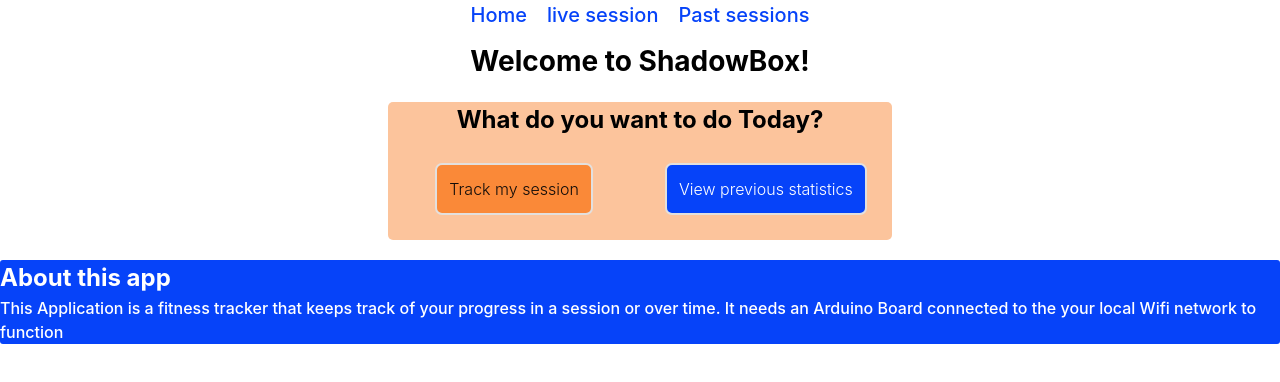
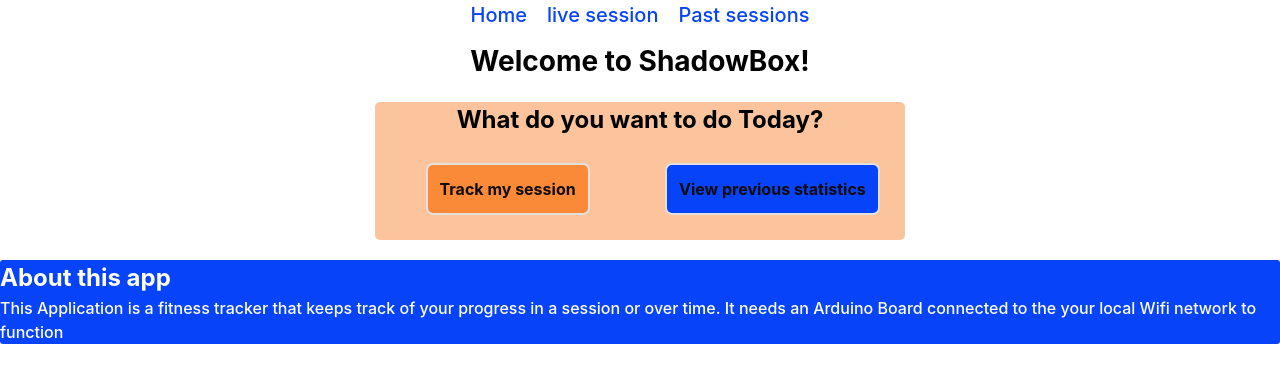
Before and after one commit to cipodrew/shadowbox, a SvelteKit app: page / in a window 1280 px wide. Shown: the top 382 px of the page. Built offline with nearby package versions, Linux system fonts and the light colour scheme.

Commit message:
migrate to SSR for the moment

```diff
--- a/package.json
+++ b/package.json
@@ -13,6 +13,7 @@
 	},
 	"devDependencies": {
 		"@sveltejs/adapter-auto": "^3.0.0",
+		"@sveltejs/adapter-node": "^5.2.1",
 		"@sveltejs/adapter-static": "^3.0.2",
 		"@sveltejs/kit": "^2.0.0",
 		"@sveltejs/vite-plugin-svelte": "^3.0.0",
--- a/src/app.css
+++ b/src/app.css
@@ -157,9 +157,9 @@ html:focus-within {
 
 html {
   /*segue preferenze del browser*/
-  color-scheme: light dark;
+  /* color-scheme: light dark; */
   /*forza light theme*/
-  /* color-scheme: light; */
+  color-scheme: light;
 }
 
 /*
--- a/src/routes/+layout.js
+++ b/src/routes/+layout.js
@@ -1 +1 @@
-export const ssr = false;
+// export const ssr = false;
--- a/src/routes/+page.svelte
+++ b/src/routes/+page.svelte
@@ -12,8 +12,8 @@
 	<div class="hero">
 		<h2 class="heading-2">What do you want to do Today?</h2>
 		<main class="cards">
-			<a href="/liveSession"><Button variant="primary">Track my session</Button></a>
-			<a href="/history"><Button variant="secondary">View previous statistics</Button></a>
+			<a href="/liveSession" class="btn-primary">Track my session</a>
+			<a href="/history" class="btn-secondary">View previous statistics</a>
 		</main>
 	</div>
 	<div class="about">
--- a/svelte.config.js
+++ b/svelte.config.js
@@ -1,8 +1,15 @@
-import adapter from '@sveltejs/adapter-static';
+import adapter from '@sveltejs/adapter-node';
+
 export default {
-	kit: {
-		adapter: adapter({
-			fallback: '200.html' // may differ from host to host
-		})
-	}
+    kit: {
+        adapter: adapter()
+    }
 };
+//import adapter from '@sveltejs/adapter-static';
+//export default {
+//	kit: {
+//		adapter: adapter({
+//			fallback: '200.html' // may differ from host to host
+//		})
+//	}
+//};
```
Also changed, not shown: 1 other file (tests, documents, lock files or other folders).
